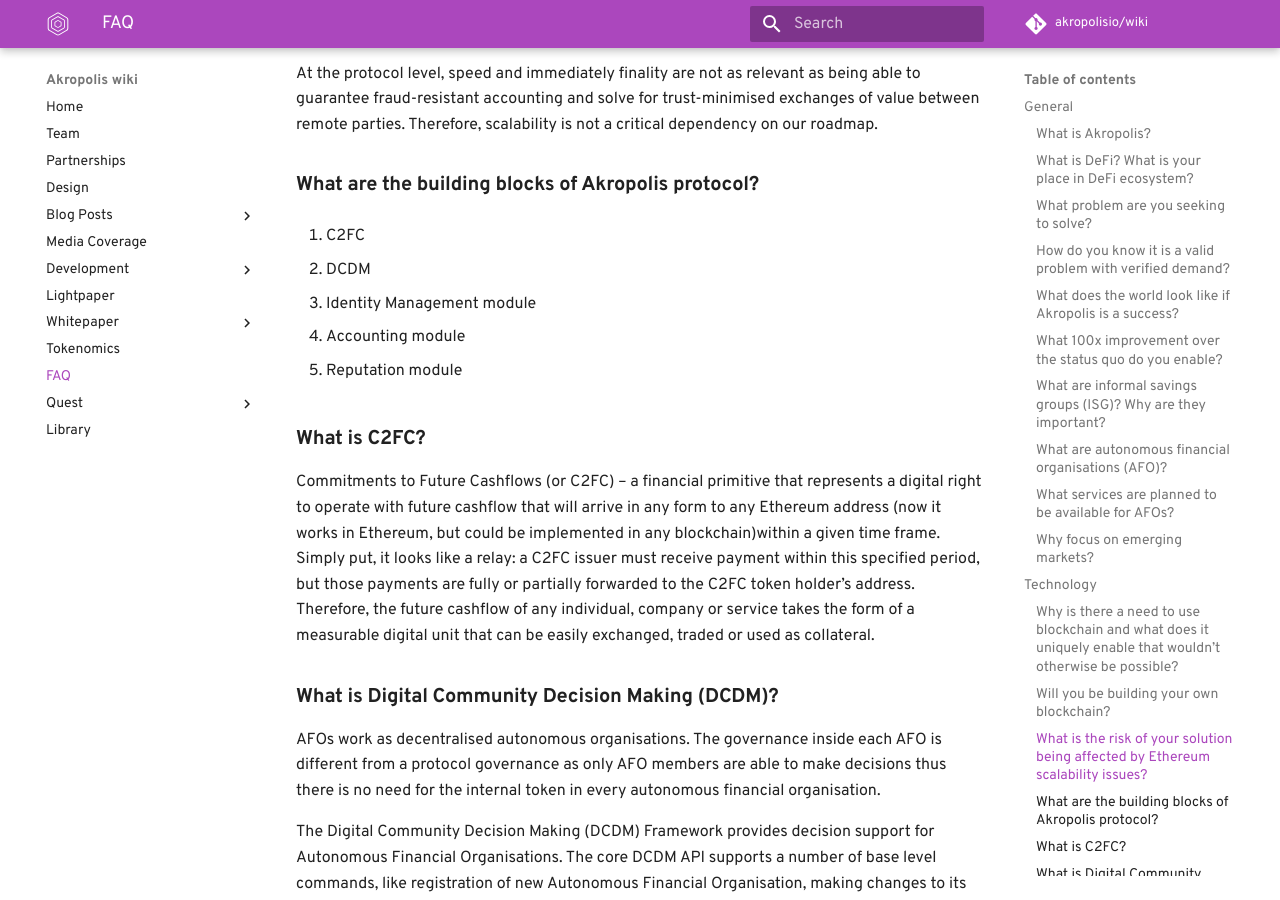
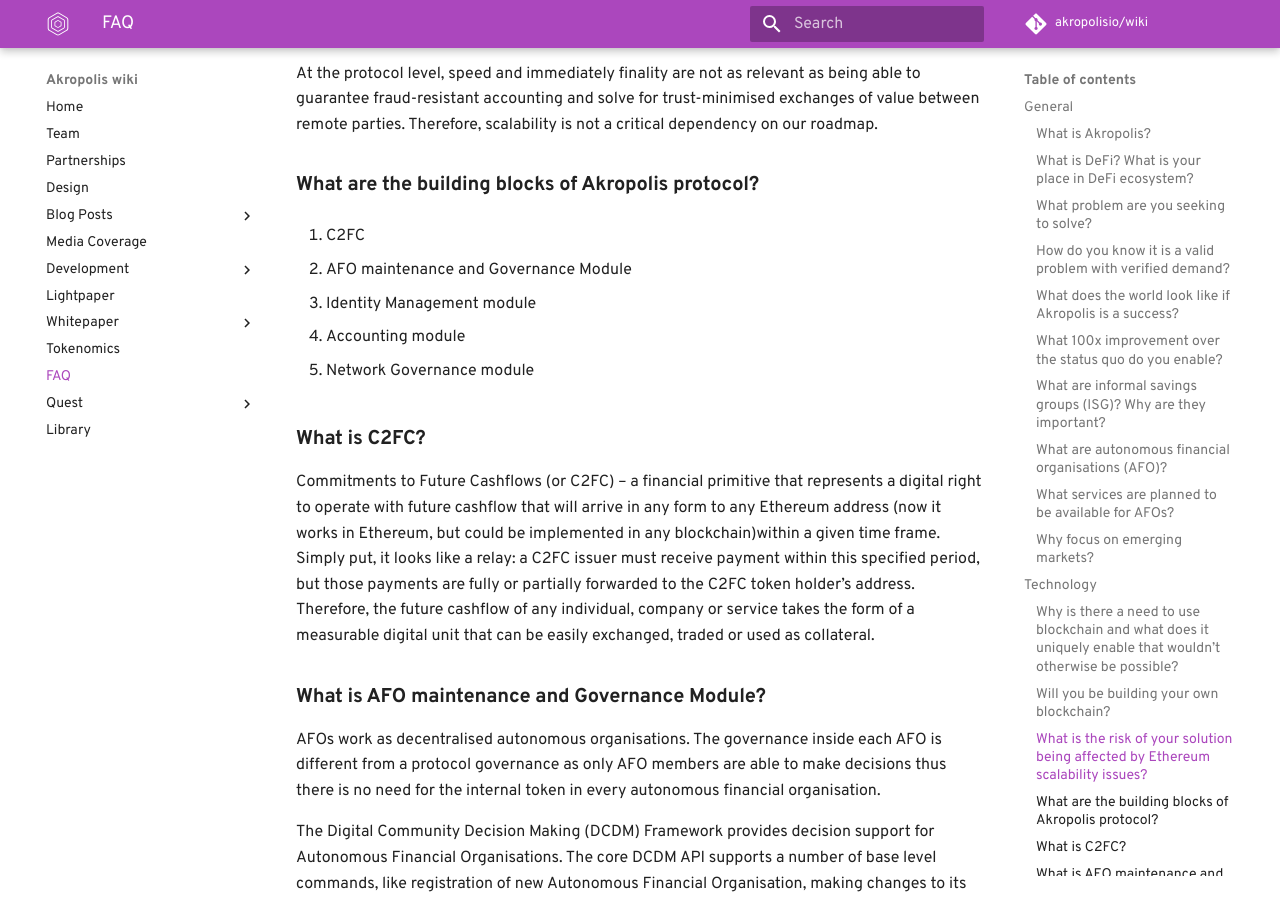
Before and after one commit to kaonone/wiki, an MkDocs documentation site: the page built from docs/FAQ.md, in a window 1280 px wide and 900 px high, scrolled down 3623 px. Built offline with MkDocs 1.6.1 and Material for MkDocs 9.7.7, drawn with Linux system fonts in a browser that asks for light colours; some web fonts are replaced; comment, search, counter and statistics services are not loaded; old or Windows-style settings are respelled for this version of MkDocs.

Commit message:
updated FAQ - changed DCDM

```diff
--- a/docs/FAQ.md
+++ b/docs/FAQ.md
@@ -15,7 +15,7 @@
 ### **What is DeFi? What is your place in DeFi ecosystem?**
 
 
-[Decentralized finance (#defi)](https://defi.network) refers to a group of financial sector-focussed startups that leverages open source software and decentralized networks to transform traditional financial products into trustless and transparent protocols that operate without unnecessary intermediaries. DeFi is by far the most promising area of blockchain application, with a number of high-quality interoperable projects promising the future of transparent, fully auditable, efficient peer-to-peer interactions, based both on existing financial primitives and creating novel ways to generate and exchange value.
+[Decentralized finance (#defi)](https://defi.network) refers to a group of financial sector-focussed startups that leverages open source software and decentralized networks to transform traditional financial products  into trustless and transparent protocols that operate without unnecessary intermediaries. DeFi is by far the most promising area of blockchain application, with a number of high-quality interoperable projects promising the future of transparent, fully auditable, efficient peer-to-peer interactions, based both on existing financial primitives and creating novel ways to generate and exchange value.
 
 We are building an alternative savings infrastructure that can be tested by informal savings groups (or AFOs) in emerging markets now.
 
@@ -115,13 +115,13 @@
 
 1. C2FC
 
-2. DCDM
+2. AFO maintenance and Governance Module
 
 3. Identity Management module
 
 4. Accounting module
 
-5. Reputation module
+5. Network Governance module
 
 
 
@@ -130,7 +130,7 @@
 Commitments to Future Cashflows  (or C2FC) – a financial primitive that represents a digital right to operate with future cashflow that will arrive in any form to any Ethereum address (now it works in Ethereum, but could be implemented in any blockchain)within a given time frame. Simply put, it looks like a relay: a C2FC issuer must receive payment within this specified period, but those payments are fully or partially forwarded to the C2FC token holder’s address. Therefore, the future cashflow of any individual, company or service takes the form of a measurable digital unit that can be easily exchanged, traded or used as collateral.
 
 
-### **What is Digital Community Decision Making (DCDM)?**
+### **What is AFO maintenance and Governance Module?**
 
 
 AFOs work as decentralised autonomous organisations. The governance inside each AFO is different from a protocol governance as only AFO members are able to make decisions thus there is no need for the internal token in every autonomous financial organisation.
```
